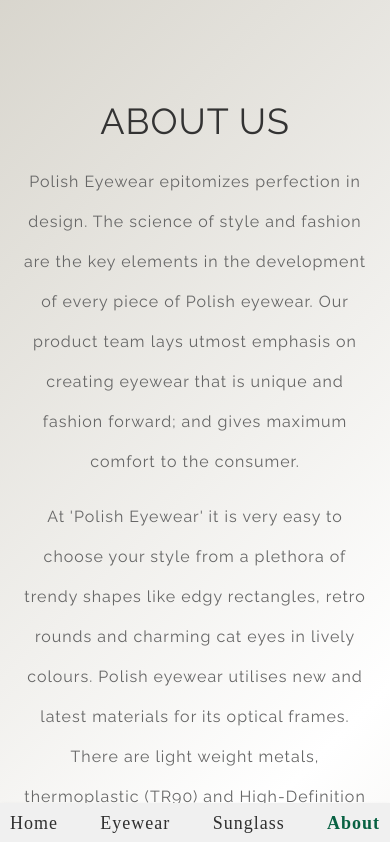
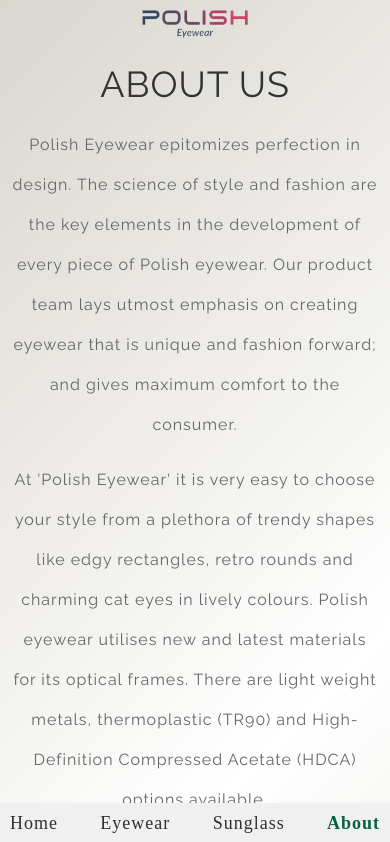
Before and after one commit to prerna-incronix/samplewebsite, a React (Create React App) app: page /About in a window 390 px wide. Shown: the top 842 px of the page. Built offline with nearby package versions, Linux system fonts and the light colour scheme.

Commit message:
So many changes in the UI including responsiveness

```diff
--- a/src/About.css
+++ b/src/About.css
@@ -91,3 +91,12 @@
         opacity: 1;
     }
 }
+
+@media (max-width: 768px) {
+    .about-container {
+        padding: 10px;
+    }
+    .about-section h1 {
+        margin-top: 0;
+    }
+}
--- a/src/Aboutus.js
+++ b/src/Aboutus.js
@@ -1,29 +1,66 @@
 // AboutUs.js
-import React from 'react';
-import './About.css';
-import img1 from './assets/pngs/focus.png'
+import React from "react";
+import "./About.css";
+import img1 from "./assets/pngs/focus.png";
+import logo from "./assets/pngs/logo.png";
+import "./animation.css";
 
 const AboutUs = () => {
   return (
-        <div className='gradient-bg'>
+    <div className="gradient-bg">
+      <div className="top-middle">
+        {/* <ul>
+          <li><span id="polishText">POLISH</span></li>
+          <li><span id="eyewearText">Eyewear</span></li>
+        </ul> */}
+        <img src={logo} alt="Polish Eyewear" className="navlogo" />
+      </div>
       <div className="about-container">
         <div className="about-section">
           <h1>ABOUT US</h1>
-                    <p>Polish Eyewear epitomizes perfection in design. The science of style and fashion are the key elements in the development of every piece of Polish eyewear. Our product team lays utmost emphasis on creating eyewear that is unique and fashion forward; and gives maximum comfort to the consumer.</p>
-                    <p>At 'Polish Eyewear' it is very easy to choose your style from a plethora of trendy shapes like edgy rectangles, retro rounds and charming cat eyes in lively colours. Polish eyewear utilises new and latest materials for its optical frames. There are light weight metals, thermoplastic (TR90) and High-Definition Compressed Acetate (HDCA) options available.</p>
-                    <p>Polish Eyewear sun wear showcases captivating designs ranging from the classic aviator to the trendy retro and the snug fit wrap around. The high quality polarized lenses offer 100% UV protection and glare free vision.</p>
+          <p>
+            Polish Eyewear epitomizes perfection in design. The science of style
+            and fashion are the key elements in the development of every piece
+            of Polish eyewear. Our product team lays utmost emphasis on creating
+            eyewear that is unique and fashion forward; and gives maximum
+            comfort to the consumer.
+          </p>
+          <p>
+            At 'Polish Eyewear' it is very easy to choose your style from a
+            plethora of trendy shapes like edgy rectangles, retro rounds and
+            charming cat eyes in lively colours. Polish eyewear utilises new and
+            latest materials for its optical frames. There are light weight
+            metals, thermoplastic (TR90) and High-Definition Compressed Acetate
+            (HDCA) options available.
+          </p>
+          <p>
+            Polish Eyewear sun wear showcases captivating designs ranging from
+            the classic aviator to the trendy retro and the snug fit wrap
+            around. The high quality polarized lenses offer 100% UV protection
+            and glare free vision.
+          </p>
         </div>
         <div className="vision-section">
           <h2>OUR VISION</h2>
-                    <p>We believe ‘it's all about you, your vibe, your tribe, your energy & your panache’. You are special and you deserve the best in eyewear; and what you choose at ‘Polish Eyewear’ becomes your style.</p>
+          <p>
+            We believe ‘it's all about you, your vibe, your tribe, your energy &
+            your panache’. You are special and you deserve the best in eyewear;
+            and what you choose at ‘Polish Eyewear’ becomes your style.
+          </p>
         </div>
         <div className="vision-section">
           <h2>OUR MISSION</h2>
-                    <p>"Our mission at POLISH Eyewear is to provide unparalleled clarity, comfort, and style through our range of premium eyewear products. We are dedicated to enhancing the vision and lifestyle of our customers by offering innovative optical solutions crafted with precision and care.</p>
+          <p>
+            "Our mission at POLISH Eyewear is to provide unparalleled clarity,
+            comfort, and style through our range of premium eyewear products. We
+            are dedicated to enhancing the vision and lifestyle of our customers
+            by offering innovative optical solutions crafted with precision and
+            care.
+          </p>
         </div>
       </div>
     </div>
   );
-}
+};
 
 export default AboutUs;
--- a/src/CategoryCatalogue.js
+++ b/src/CategoryCatalogue.js
@@ -3,12 +3,13 @@
 import React, { useState } from "react";
 import CategoryList from "./CategoryList";
 import ProductList from "./ProductList";
-import { categories } from './assets/data/data';
-import './assets/product.css';
+import { categories } from "./assets/data/data";
+import "./assets/product.css";
+import logo from './assets/pngs/logo.png'
+import './animation.css';
 
 const CategoryCatalogue = () => {
   const [selectedCategory, setSelectedCategory] = useState(null);
-
 
   const handleSelectCategory = (categoryName) => {
     setSelectedCategory(categoryName);
@@ -16,6 +17,13 @@
 
   return (
     <div>
+      <div className="top-middle">
+        {/* <ul>
+          <li><span id="polishText">POLISH</span></li>
+          <li><span id="eyewearText">Eyewear</span></li>
+        </ul> */}
+        <img src={logo} alt = "Polish Eyewear" className="navlogo"/>
+      </div>
       <div className="title-container">
         <h1 className="animated-title">Eyewear</h1>
         <div className="glasses-animation"></div>
@@ -23,7 +31,10 @@
       <div className="catalogue-container">
         <div className="catalogue-row">
           <div className="catalogue-col-1">
-                        <CategoryList categories={categories} onSelect={handleSelectCategory} />
+            <CategoryList
+              categories={categories}
+              onSelect={handleSelectCategory}
+            />
           </div>
           <div className="catalogue-col-2">
             <ProductList selectedCategory={selectedCategory} />
@@ -32,6 +43,6 @@
       </div>
     </div>
   );
-}
+};
 
 export default CategoryCatalogue;
--- a/src/Footer.css
+++ b/src/Footer.css
@@ -7,7 +7,6 @@
 
 .powered-by-logo {
   height: 14px; /* Adjust the height of the image */
-
   width: auto; /* Allow the width to adjust proportionally */
 }
 
@@ -272,6 +271,12 @@
   .highlight-link {
     font-size: 12px;
   }
+
+  .powered-by-logo {
+    height: 8px; /* Adjust the height of the image */
+    width: auto; /* Allow the width to adjust proportionally */
+  }
+
   /* Adjustments for sections stacking vertically */
   /* Remove display: block; for .footer-column */
 
--- a/src/Footer.js
+++ b/src/Footer.js
@@ -114,7 +114,7 @@
           </div>
           <hr></hr>
           <div className="copyright-text">
-            ©COPYRIGHT 2024 | POLISH EYEWEAR POWERED BY{" "}
+            ©COPYRIGHT 2024 | Polish Eyewear Powered By{" "}
               <a
                 href="https://incronix.com/"
                 className="highlight-link"
--- a/src/SunglassCatalogue.js
+++ b/src/SunglassCatalogue.js
@@ -4,6 +4,8 @@
 import SunglassProductList from "./SunglassProductList";
 import { categories } from "./assets/data/data";
 import "./assets/product.css";
+import logo from './assets/pngs/logo.png'
+import './animation.css';
 
 const SunglassCategoryCatalogue = () => {
   const [selectedCategory, setSelectedCategory] = useState(null);
@@ -14,6 +16,13 @@
 
   return (
     <div>
+      <div className="top-middle">
+        {/* <ul>
+          <li><span id="polishText">POLISH</span></li>
+          <li><span id="eyewearText">Eyewear</span></li>
+        </ul> */}
+        <img src={logo} alt = "Polish Eyewear" className="navlogo"/>
+      </div>
       <div class="title-container">
         <h1 class="animated-title-sunglass">Sunglass</h1>
         <div class="glasses-animation-sunglass"></div>
--- a/src/animation.css
+++ b/src/animation.css
@@ -1,7 +1,7 @@
 .fade-in-left {
     opacity: 0;
     transform: translateX(-100px); /* Initial position off-screen to the left */
-    transition: all 0.9s cubic-bezier(0.17, 0.55, 0.55, 1) 0.5s;
+    transition: all 0.2s cubic-bezier(0.17, 0.55, 0.55, 1) 0.5s;
   }
 
   .visible {
@@ -39,7 +39,6 @@
     display: flex;
     margin: 0 10px; /* Adjust spacing between list items */
     font-size: 18px; /* Adjust font size as needed */
-
   }
 
   #polishText {
@@ -55,6 +54,12 @@
     font-weight: bold;
   }
 
+  .navlogo {
+    height: 48px;
+    padding-top: 10px;
+    padding-bottom: 10px;
+  }
+
   @media (min-width: 768px) {
     .top-middle {
       display: none;
--- a/src/home.js
+++ b/src/home.js
@@ -1,4 +1,5 @@
 import React, { useEffect } from "react";
+import logo from './assets/pngs/logo.png'
 import HeroSection from "./hero";
 import About from "./About";
 import Category from "./category";
@@ -35,10 +36,11 @@
   return (
     <div>
       <div className="top-middle">
-        <ul>
+        {/* <ul>
           <li><span id="polishText">POLISH</span></li>
           <li><span id="eyewearText">Eyewear</span></li>
-        </ul>
+        </ul> */}
+        <img src={logo} alt = "Polish Eyewear" className="navlogo"/>
       </div>
       <div className="hero-section fade-in-left">
         <HeroSection />
--- a/src/nav.js
+++ b/src/nav.js
@@ -1,7 +1,7 @@
 import React from "react";
 import { NavLink, useLocation } from "react-router-dom";
 import { Link as ScrollLink } from "react-scroll";
-import logo from "./assets/jpgs/Animations2.mp4";
+import logo from "./assets/pngs/logo.png";
 import "./assets/styles.css";
 
 const Navbar = () => {
@@ -24,10 +24,11 @@
       {/* Left section for company logo */}
       <div className="navbar__logo">
         <NavLink to="/home">
-          <ul>
+          {/* <ul>
             <li><span id="polishText">POLISH</span></li>
             <li><span id="eyewearText">Eyewear</span></li>
-          </ul>
+          </ul> */}
+          <img src={logo} alt = "Polish Eyewear" />
         </NavLink>
       </div>
 
```
Also changed, not shown: src/assets/pngs/logo.png. Lines whose indentation alone changed are shown as unchanged.
